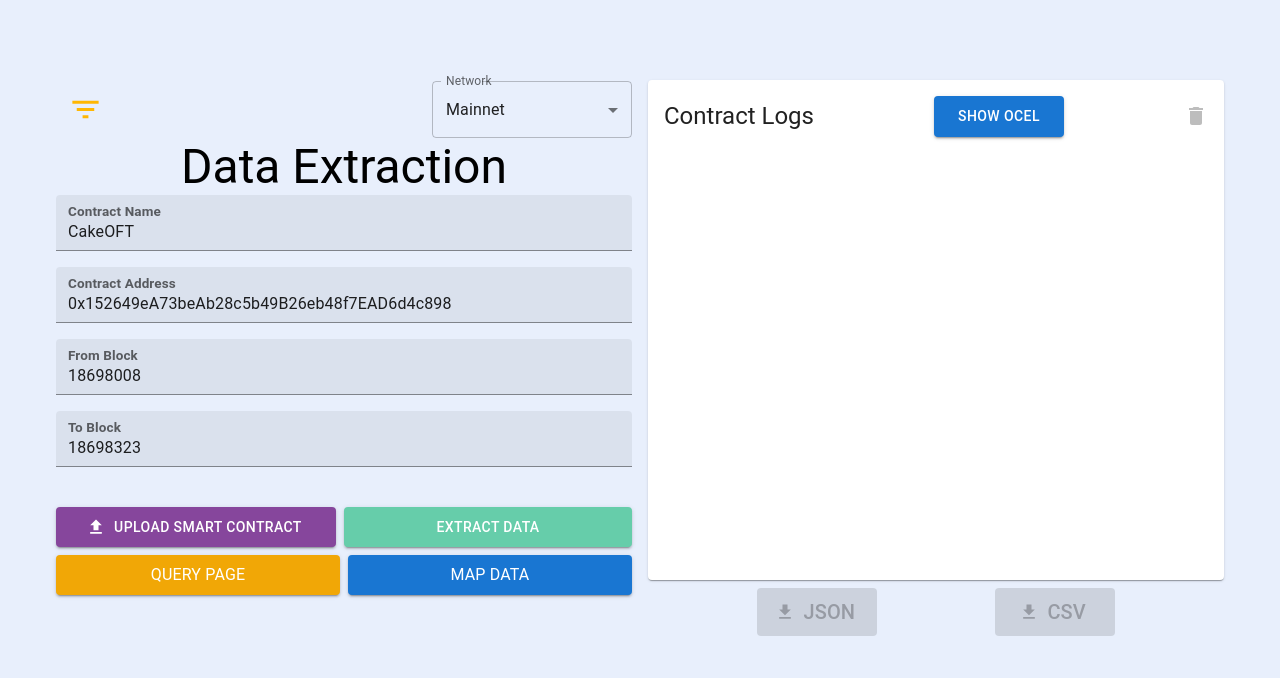
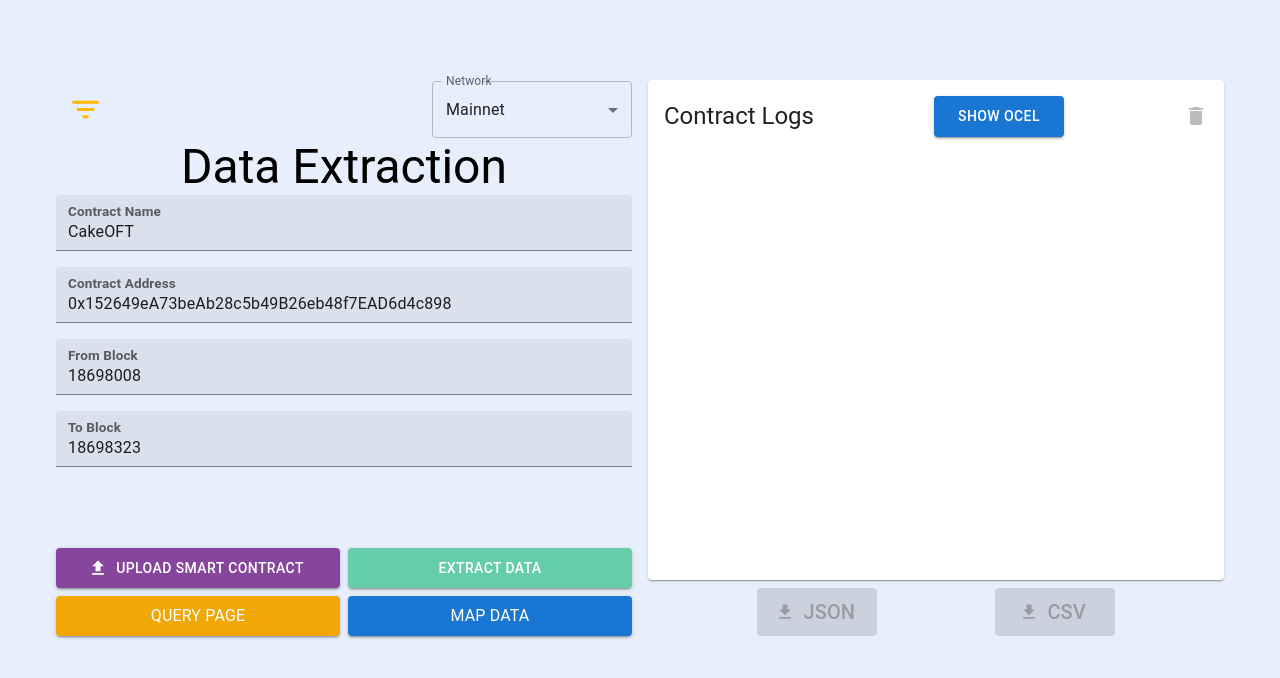
Before and after one commit to lollobeach/BlockchainProcessMining_frontend, a React (Create React App) app: page / in a window 1280 px wide. Shown: the top 678 px of the page. Built offline with nearby package versions, Linux system fonts and the light colour scheme.

Commit message:
fix: layout home page fixed

```diff
--- a/src/pages/HomePage.js
+++ b/src/pages/HomePage.js
@@ -446,7 +446,7 @@ function HomePage() {
                         </Select>
                     </FormControl>
                 </Box>
-                <Stack justifyContent="space-evenly">
+                <Stack justifyContent="space-between" height="calc(100% - 59px)">
                     <Box display="flex" justifyContent="space-between" gap={5} marginBottom={1}>
                         <Box width="100%">
                             <Typography textAlign="center" variant="h3">
@@ -504,10 +504,12 @@ function HomePage() {
                                 </>
                             }
                         </Box>
-                        <Box display="flex" width="100%" gap={1}>
+                        <Box display="flex" gap={1}>
                             <Button fullWidth component="label" startIcon={<FileUpload/>} variant="contained"
                                     disabled={loading}
                                     sx={{
+                                        padding: 1,
+                                        height: "40px",
                                         backgroundColor: "#86469C",
                                         '&:hover': {backgroundColor: "#512960"}
                                     }}
@@ -533,11 +535,16 @@ function HomePage() {
                                 </Box>
                             </Button>
                         </Box>
-                        <Box display="flex" width="100%" gap={1}>
-                            <Button href="/query" variant="contained" sx={{padding: 1, width: "100%", bgcolor: "#f1a706"}}>
+                        <Box display="flex" gap={1}>
+                            <Button href="/query" fullWidth variant="contained" sx={{
+                                padding: 1,
+                                height: "40px",
+                                backgroundColor: "#f1a706",
+                                '&:hover': {backgroundColor: "#bd850c"}
+                            }}>
                                 <Typography color="white">Query Page</Typography>
                             </Button>
-                            <Button href="/ocel" variant="contained" sx={{padding: 1, width: "100%"}}>
+                            <Button href="/ocel" fullWidth variant="contained" sx={{padding: 1, height: "40px"}}>
                                 <Typography color="white">Map data</Typography>
                             </Button>
                         </Box>
```
